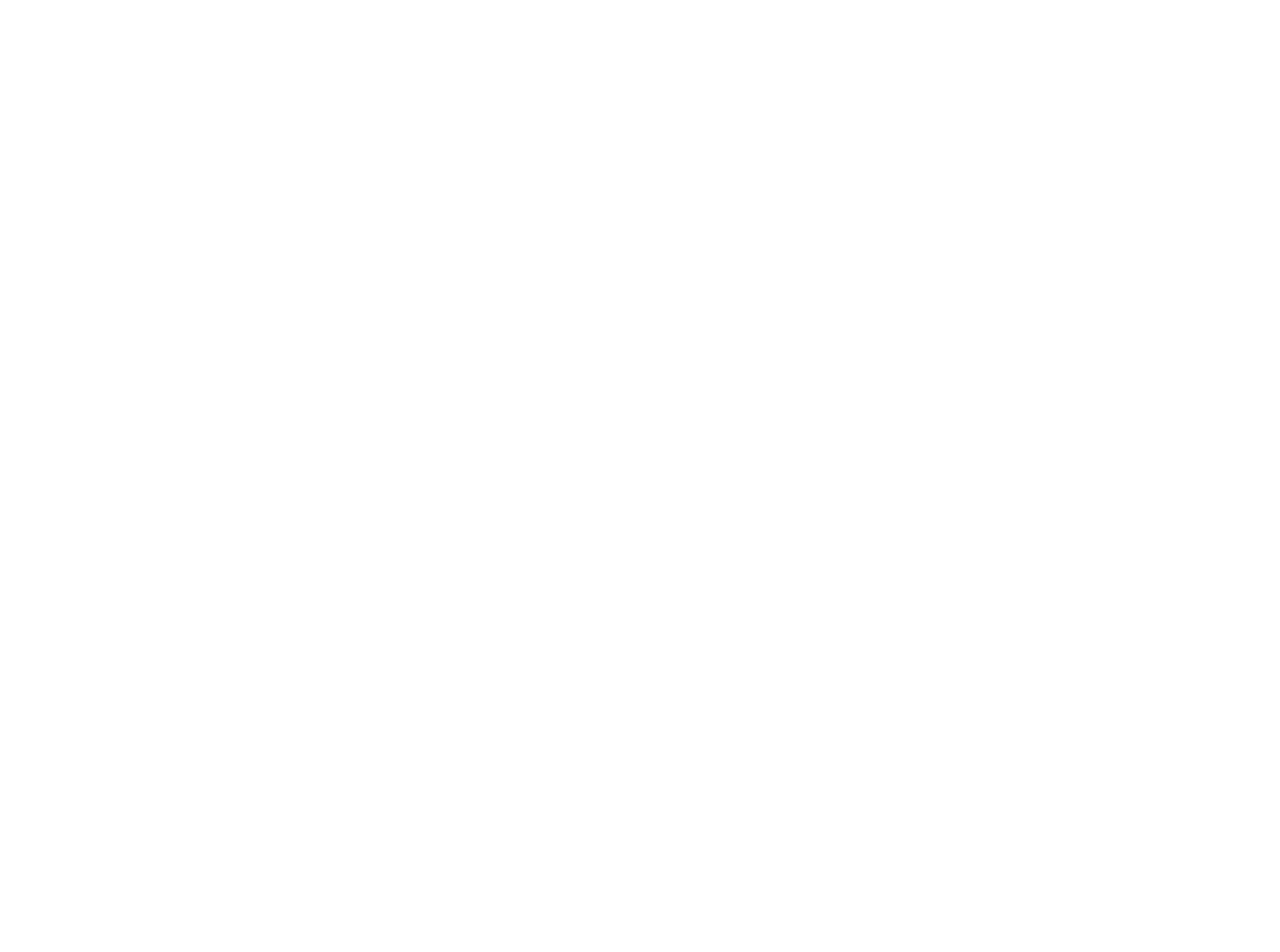
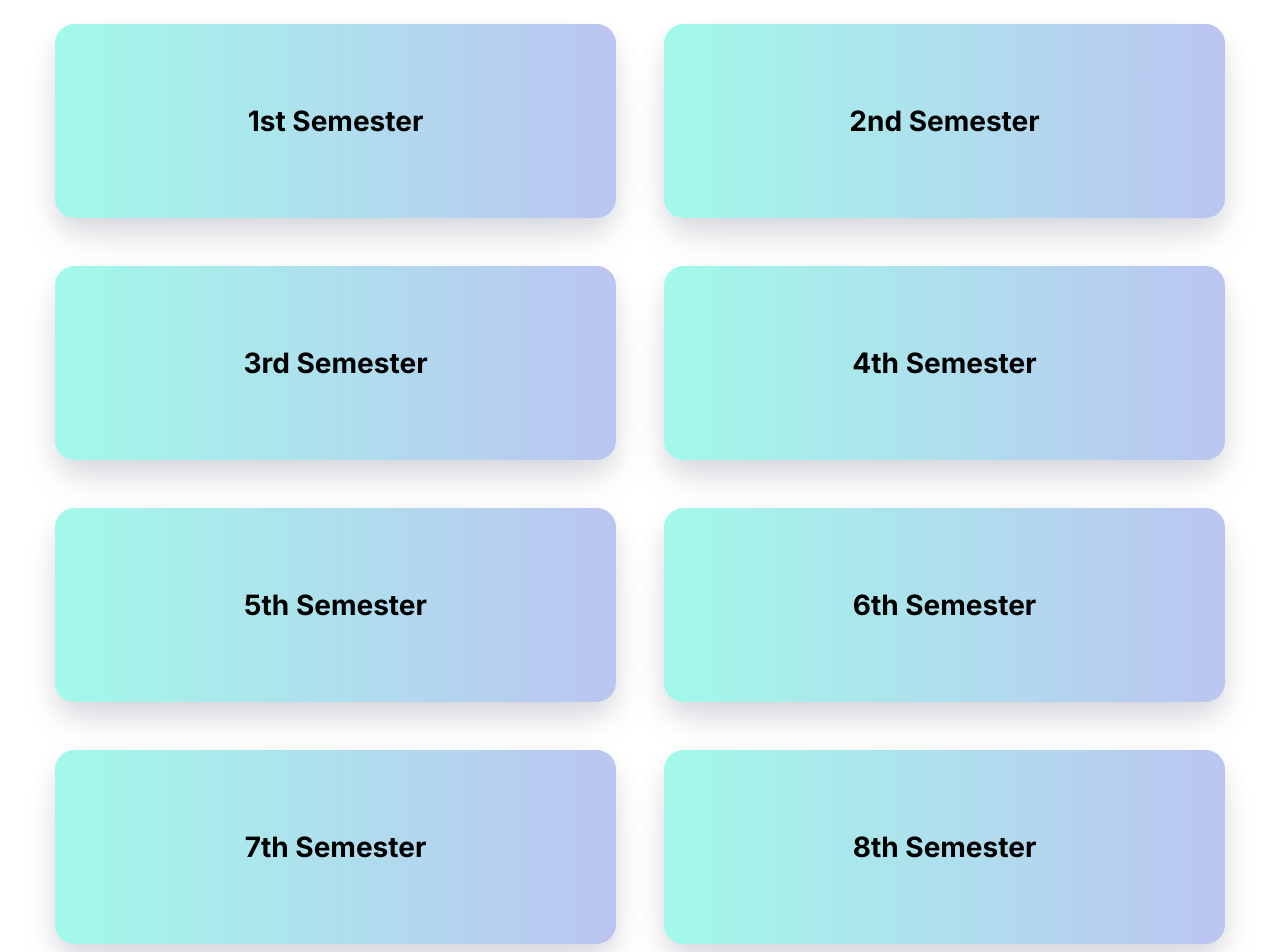
Before and after one commit to anirudhsalaria/CSmart, a Next.js app: page / in a window 1280 px wide. Shown: the part 686-1638 px from the top of the page. Before the commit the page ends 800 px from the top, so only its background shows below. Built offline with nearby package versions, Linux system fonts and the light colour scheme.

Commit message:
Sem section done

```diff
--- a/src/app/globals.css
+++ b/src/app/globals.css
@@ -36,3 +36,11 @@
         color: #fff;
         text-decoration: none;
       }
+
+
+.bg-sem{
+
+  background-color: #a2f9e9;
+background-image: linear-gradient(90deg, #a2f9e9 0%, #bbc5f1 100%);
+
+}
--- a/src/app/page.js
+++ b/src/app/page.js
@@ -1,4 +1,4 @@
-import { Hero } from '@/components/component'
+import { Hero, Semester } from '@/components/component'
 import Image from 'next/image'
 import Link from 'next/link'
 
@@ -6,6 +6,7 @@
   return (
     <div>
       <Hero/>
+      <Semester/>
     </div>
 
   )
--- /dev/null
+++ b/src/components/Semester.jsx
@@ -0,0 +1,55 @@
+import React from 'react'
+import Link from 'next/link'
+
+const Semester = () => {
+    return (
+        <div className='w-full  '>
+            <h1 className='text-center text-4xl font-semibold text-accent-dark hover:text-jacarta-900 mt-8'>Which Semester?</h1>
+            <div className='container  grid md:grid-cols-2 sm:grid-rows-1 p-2 gap-12 text-2xl font-bold text-center mt-8'>
+                <Link href="./">
+                    <div className='p-20  bg-sem w-full h-full rounded-3lg bg-center bg-cover  shadow-2xl '>
+                        1st Semester
+                    </div>
+                </Link>
+                <Link href="./">
+                    <div className='p-20  bg-sem w-full h-full rounded-3lg bg-center bg-cover  shadow-2xl '>
+                        2nd Semester
+                    </div>
+                </Link>
+                <Link href="./">
+                    <div className='p-20  bg-sem w-full h-full rounded-3lg bg-center bg-cover  shadow-2xl '>
+                        3rd Semester
+                    </div>
+                </Link>
+                <Link href="./">
+                    <div className='p-20  bg-sem w-full h-full rounded-3lg bg-center bg-cover  shadow-2xl '>
+                        4th Semester
+                    </div>
+                </Link>
+                <Link href="./">
+                    <div className='p-20  bg-sem w-full h-full rounded-3lg bg-center bg-cover  shadow-2xl '>
+                        5th Semester
+                    </div>
+                </Link>
+                <Link href="./">
+                    <div className='p-20  bg-sem w-full h-full rounded-3lg bg-center bg-cover  shadow-2xl '>
+                        6th Semester
+                    </div>
+                </Link>
+                <Link href="./">
+                    <div className='p-20  bg-sem w-full h-full rounded-3lg bg-center bg-cover  shadow-2xl '>
+                        7th Semester
+                    </div>
+                </Link>
+                <Link href="./">
+                    <div className='p-20  bg-sem w-full h-full rounded-3lg bg-center bg-cover  shadow-2xl '>
+                        8th Semester
+                    </div>
+                </Link>
+
+            </div>
+        </div>
+    )
+}
+
+export default Semester
--- a/src/components/component.js
+++ b/src/components/component.js
@@ -1,6 +1,8 @@
 import Header from "./Header";
 import Hero from "./Hero";
+import Semester from "./Semester";
 export{
     Header,
-    Hero
+    Hero,
+    Semester
 };
```
